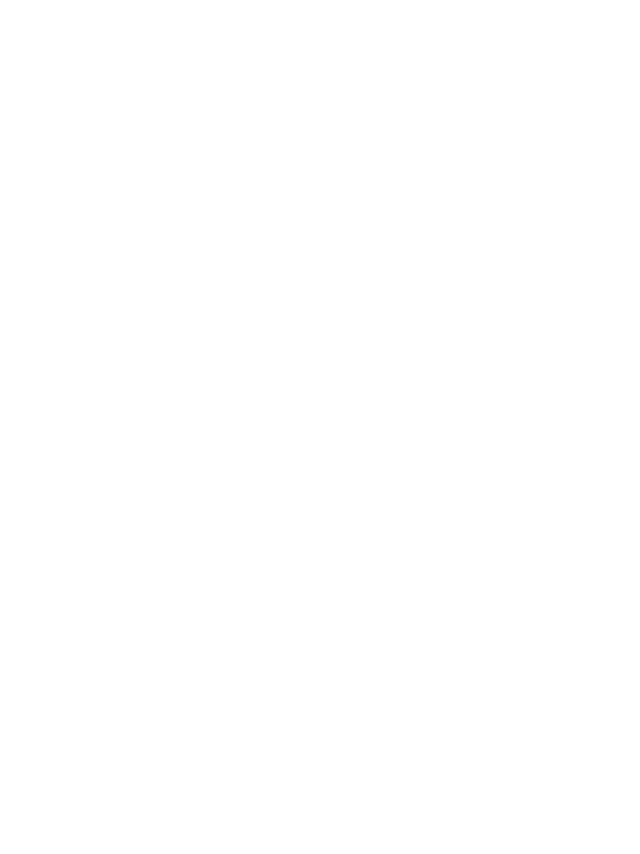
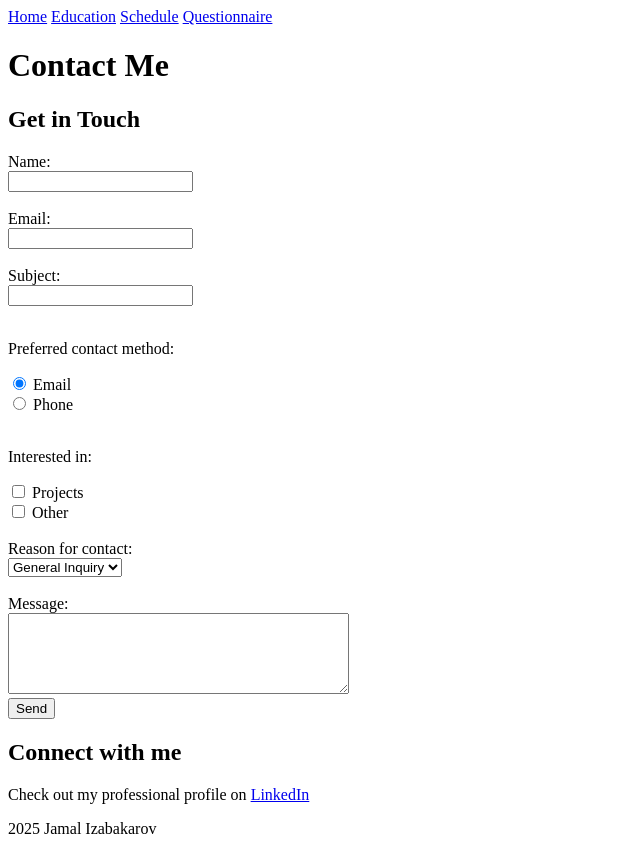
Before and after one commit to jamiz999/Capstone1, a plain HTML site: page contact.html in a window 1280 px wide. Shown: the whole page, without its empty margins (0-640 px from the left). Before the commit the page ends 800 px from the top, so only its background shows below. Drawn offline with Linux system fonts and the light colour scheme.

Commit message:
Finalize

```diff
--- a/contact.html
+++ b/contact.html
@@ -1,4 +1,72 @@
 <!DOCTYPE html>
 <html>
 
+<head>
+    <meta charset="UTF-8">
+    <meta name="description" content="Contact Jamal Izabakarov">
+    <meta name="author" content="Jamal">
+    <title>Contact Me</title>
+    <link rel="icon" href="images/fav.png" type="image/png">
+</head>
+
+<body>
+    <header>
+        <nav>
+            <a href="./index.html">Home</a>
+            <a href="./education.html">Education</a>
+            <a href="./schedule.html">Schedule</a>
+            <a href="./questionnaire.html">Questionnaire</a>
+        </nav>
+        <h1>Contact Me</h1>
+    </header>
+
+    <main>
+        <section>
+            <h2>Get in Touch</h2>
+            <form action="mailto:jizabakarov8@gmail.com" method="post" enctype="text/plain">
+                <label for="name">Name:</label><br>
+                <input type="text" id="name" name="name" required><br><br>
+
+                <label for="email">Email:</label><br>
+                <input type="email" id="email" name="email" required><br><br>
+
+                <label for="subject">Subject:</label><br>
+                <input type="text" id="subject" name="subject"><br><br>
+
+                <p>Preferred contact method:</p>
+                <input type="radio" id="contactEmail" name="contactMethod" value="Email" checked>
+                <label for="contactEmail">Email</label><br>
+                <input type="radio" id="contactPhone" name="contactMethod" value="Phone">
+                <label for="contactPhone">Phone</label><br><br>
+
+                <p>Interested in:</p>
+                <input type="checkbox" id="newsletter" name="interests" value="Newsletter">
+                <label for="projects">Projects</label><br>
+                <input type="checkbox" id="projects" name="interests" value="Projects">
+                <label for="Other">Other</label><br><br>
+
+                <label for="reason">Reason for contact:</label><br>
+                <select id="reason" name="reason">
+                    <option value="general">General Inquiry</option>
+                    <option value="collab">Collaboration</option>
+                </select><br><br>
+
+                <label for="message">Message:</label><br>
+                <textarea id="message" name="message" rows="5" cols="40"></textarea><br>
+
+                <input type="submit" value="Send">
+            </form>
+        </section>
+
+        <section>
+            <h2>Connect with me</h2>
+            <p>Check out my professional profile on <a href="https://www.linkedin.com/in/izabakarovj/" target="_blank">LinkedIn</a></p>
+        </section>
+    </main>
+
+    <footer>
+        <p>2025 Jamal Izabakarov</p>
+    </footer>
+
+</body>
 </html>
```
Also changed, not shown: education.html (+29 -10 lines).
